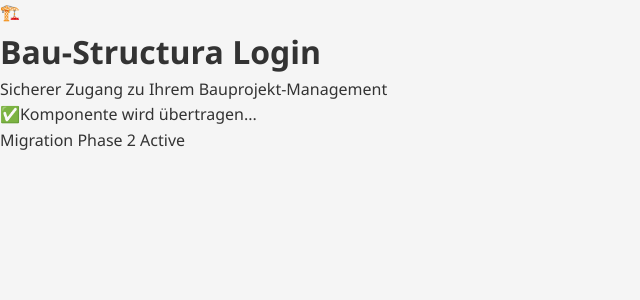
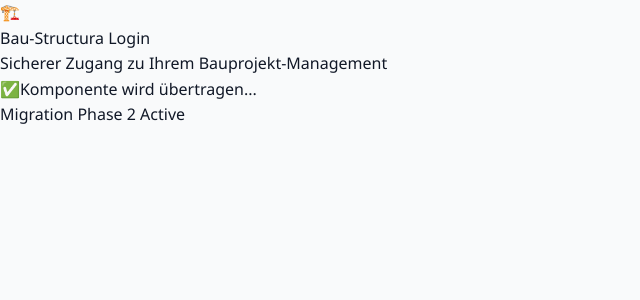
Before and after one commit to Lea43010/bau-structura, a React (Vite) app: page /login in a window 1280 px wide. Shown: the top 300 px of the page, without its empty margins (0-640 px from the left). Built offline with nearby package versions, Linux system fonts and the light colour scheme.

Commit message:
Update index.css

```diff
--- a/src/index.css
+++ b/src/index.css
@@ -1,3 +1,7 @@
+@tailwind base;
+@tailwind components;
+@tailwind utilities;
+
 * {
   margin: 0;
   padding: 0;
@@ -6,11 +10,47 @@
 
 body {
   font-family: 'Segoe UI', Tahoma, Geneva, Verdana, sans-serif;
-  background: #f5f5f5;
-  color: #333;
+  background: #f9fafb;
+  color: #111827;
   line-height: 1.6;
+  -webkit-font-smoothing: antialiased;
+  -moz-osx-font-smoothing: grayscale;
 }
 
 #root {
   min-height: 100vh;
 }
+
+/* Custom scrollbar */
+::-webkit-scrollbar {
+  width: 6px;
+}
+
+::-webkit-scrollbar-track {
+  background: #f1f5f9;
+}
+
+::-webkit-scrollbar-thumb {
+  background: #cbd5e1;
+  border-radius: 3px;
+}
+
+::-webkit-scrollbar-thumb:hover {
+  background: #94a3b8;
+}
+
+/* Loading animation */
+@keyframes spin {
+  to {
+    transform: rotate(360deg);
+  }
+}
+
+.animate-spin {
+  animation: spin 1s linear infinite;
+}
+
+/* Smooth transitions */
+* {
+  transition: all 0.2s ease-in-out;
+}
```
